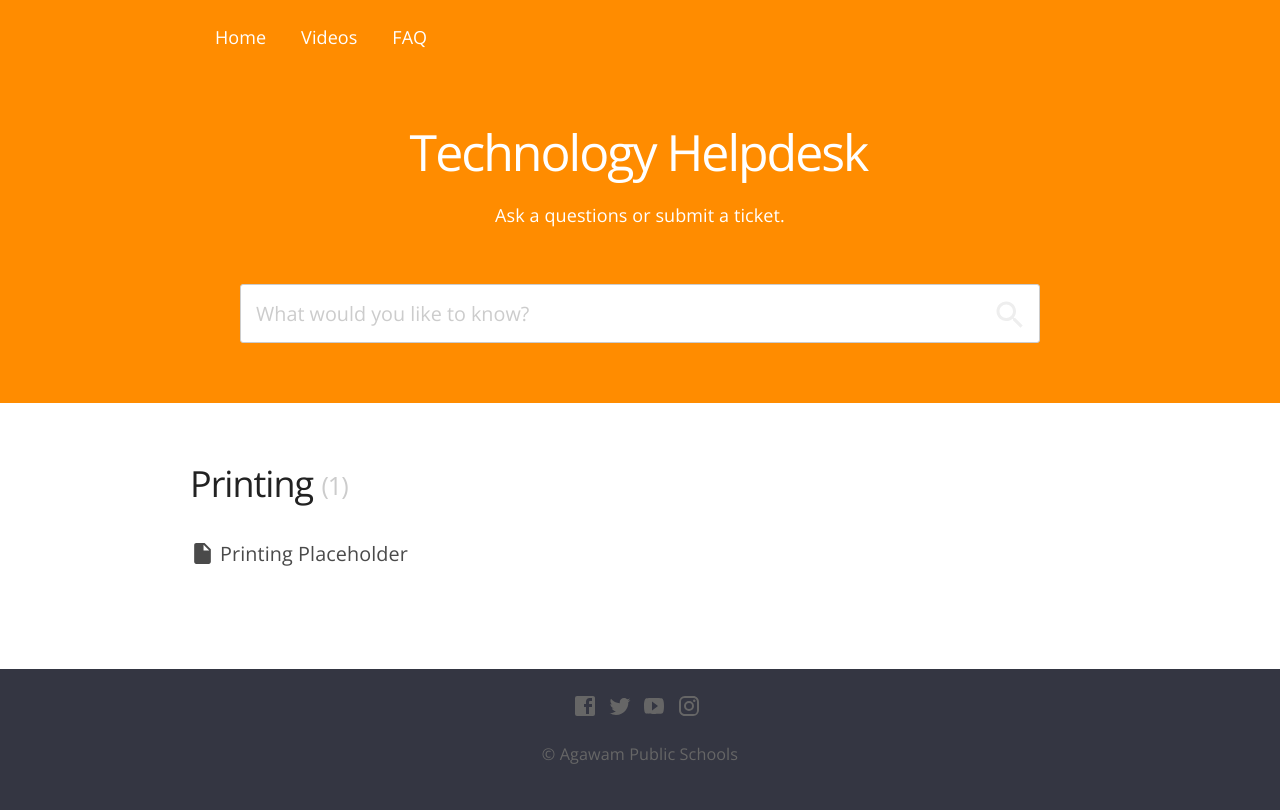
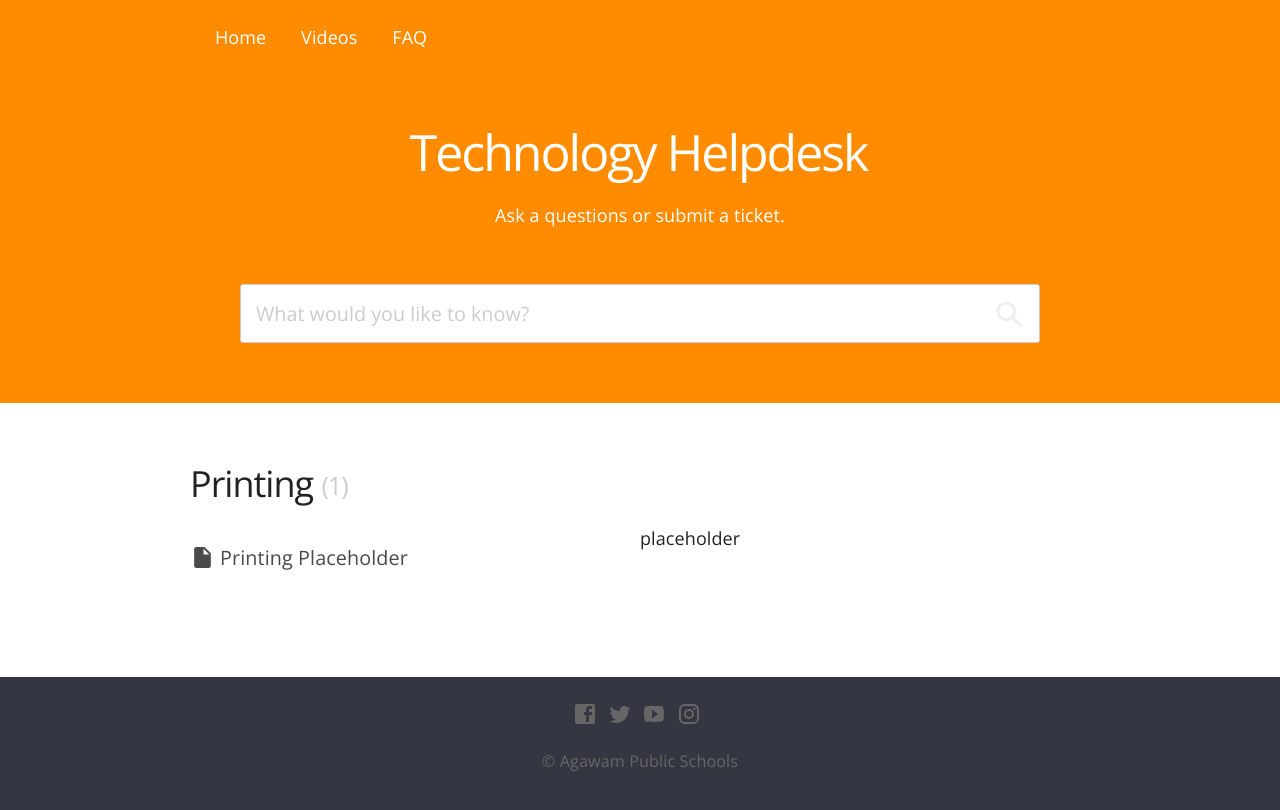
Before and after one commit to Agawam-IT/tech.agawamed.org, a Jekyll site: the page built from _pages/printing.html, in a window 1280 px wide. Shown: the top 810 px of the page. Built offline with Jekyll 4.4.1, drawn with Linux system fonts in a browser that asks for light colours; nearby versions of some CDN libraries; a script that is not in the unit is left out.

Commit message:
Update printing.html

```diff
--- a/_pages/printing.html
+++ b/_pages/printing.html
@@ -9,8 +9,9 @@ permalink: /category/printing/
 
 <section class="category">
     <ul class="listing">
-        {% for post in site.categories.printing %}
-            <li><a href="{{ site.baseurl }}{{ post.url }}">{% include document-icon.html icon=post.type %}{{ post.title }}</a></li>
-        {% endfor %}
+       {% for post in site.categories.printing %}
+          <li><a href="{{ site.baseurl }}{{ post.url }}">{% include document-icon.html icon=post.type %}{{ post.title }}</a></li>
+          <p class="description">{{ post.description }}</p>
+       {% endfor %}
     </ul>
 </section>
```
